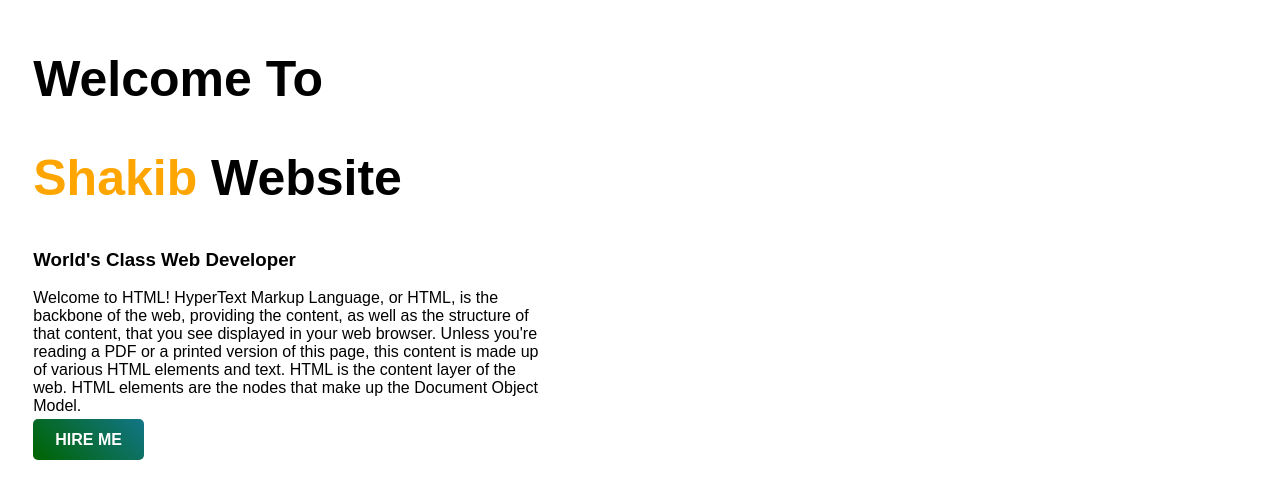
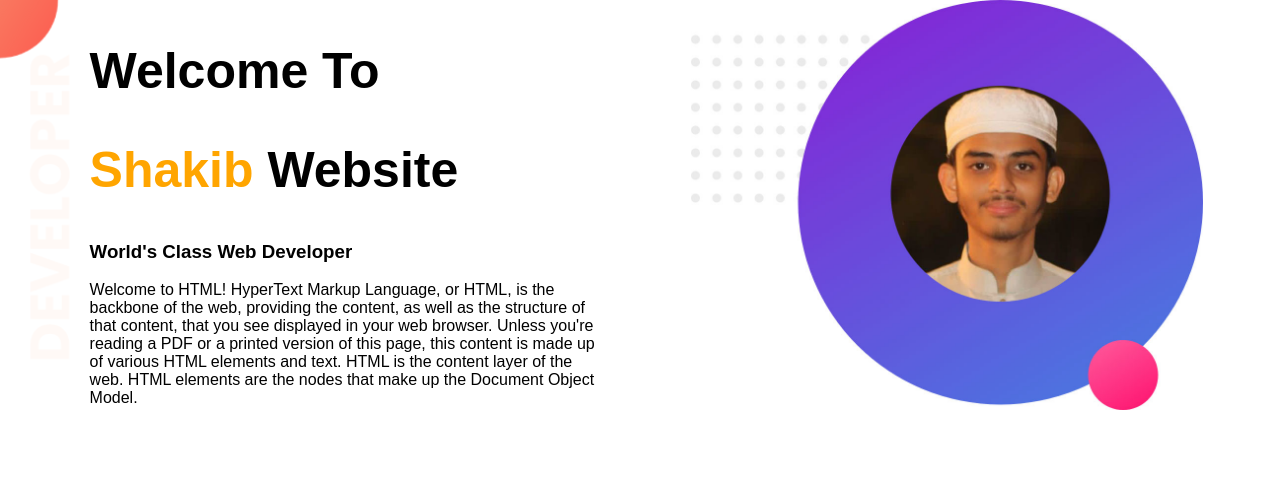
Before and after one commit to Shakibosd/website-3, a plain HTML site: page index.html in a window 1280 px wide. Drawn offline with Linux system fonts and the light colour scheme.

Commit message:
first commit

```diff
--- a/css/style.css
+++ /dev/null
@@ -1,30 +0,0 @@
-body{
-    font-family: 'Anton', sans-serif;
-    }
-h1{
-    font-size: 50px;
-}
-.name-highlight{
-    color: orange;
-}
-.half-width{
-    width: 40%;
-    float: left;
-    margin-bottom: 5%;
-    padding-left: 2%;
-}
-.half-width img{
-    width: 100%;
-    padding-left: 10%;
-}
-.top-banner{
-    background-repeat: no-repeat;
-}
-.link-button{
-    text-decoration: none;
-    background-image: linear-gradient(45deg, darkgreen, rgb(18, 117, 135));
-    padding: 12px 22px;
-    border-radius: 5px;
-    color: white;
-    font-weight: 800;
-}
--- a/index.html
+++ b/index.html
@@ -5,7 +5,7 @@
     <meta name="viewport" content="width=device-width, initial-scale=1.0">
     <meta http-equiv="X-UA-Compatible" content="Ie=edge">
     <title>Shakib Web Developer</title>
-    <link rel="stylesheet" href="css/style.css">
+    <link rel="stylesheet" href="style.css">
     <link rel="preconnect" href="https://fonts.googleapis.com">
 </head>
 <body>
@@ -15,10 +15,9 @@
             <h1><span class="name-highlight">Shakib</span> Website</h1>
             <h3>World's Class Web Developer</h3>
             <p>Welcome to HTML! HyperText Markup Language, or HTML, is the backbone of the web, providing the content, as well as the structure of that content, that you see displayed in your web browser.  Unless you're reading a PDF or a printed version of this page, this content is made up of various HTML elements and text. HTML is the content layer of the web. HTML elements are the nodes that make up the Document Object Model.</p>
-            <a class="link-button" target="_blank" href="https://www.linkedin.com/in/syed-nazmus-shakib-686985264/">HIRE ME</a>
         </div>
        <div class="half-width">
-           <img src="images/New Project.jpg" alt="">
+           <img src="images/image 12.jpg" alt="">
        </div>
         </section>
 </body>
--- /dev/null
+++ b/style.css
@@ -0,0 +1,26 @@
+body{
+ margin: 0;
+ font-family: 'Anton', sans-serif;
+}
+h1{
+ font-size: 50px;
+}
+.name-highlight{
+ color: orange;
+}
+.half-width{
+ width: 40%;
+ float: left;
+ margin-left: 5%;
+ padding-left: 2%;
+}
+.half-width img{
+ width: 100%;
+}
+.top-banner{
+ background-image: url("images/top-banner.png");
+ background-repeat: no-repeat;
+}
+section{
+ height: 500px;
+}
```
Also changed, not shown: images/315399615_665360858440454_6470172454925395834_n (1) (2).jpg (deleted), images/315399615_665360858440454_6470172454925395834_n (1).jpg, images/FB_IMG_1659958490940.jpg (added), images/IMG-20221227-WA0000.jpg (added), images/image 10.jpg (added), images/image 12.jpg (added).
